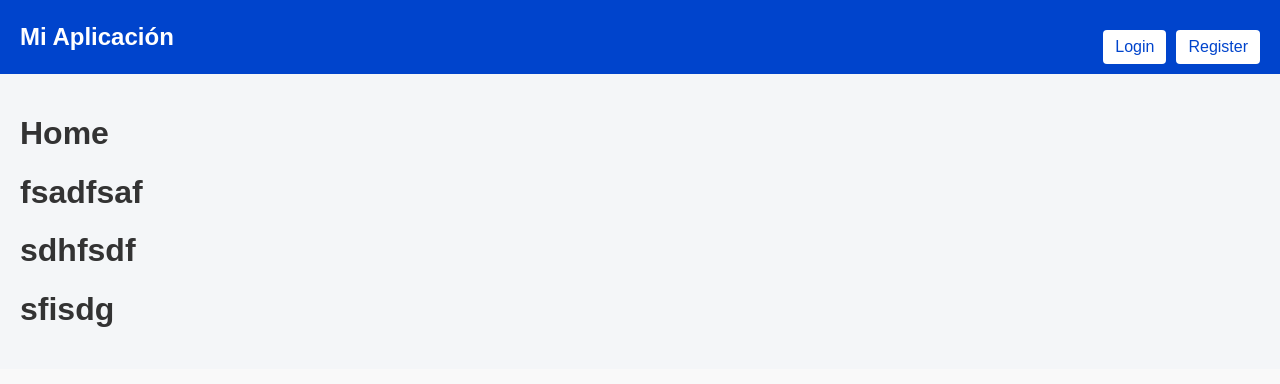
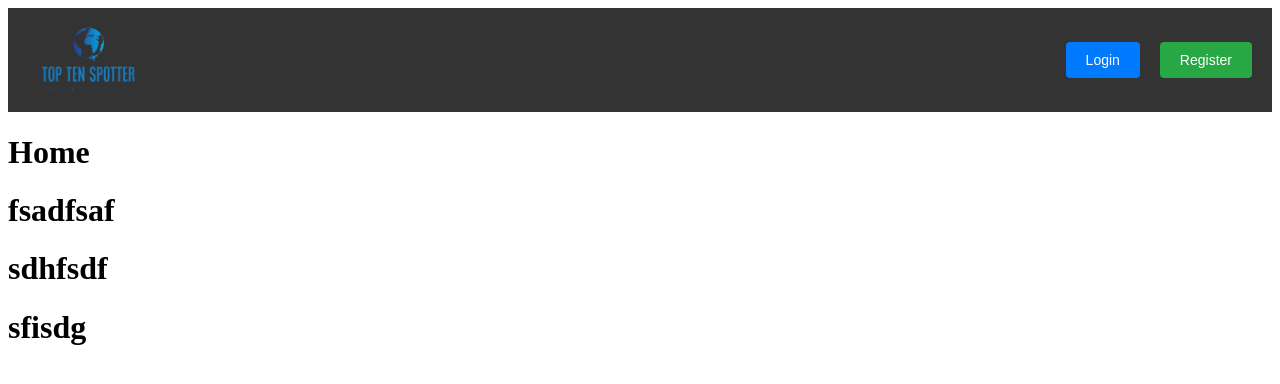
Before and after one commit to harshvir098/ProyectoFinalGithub, a React (Vite) app in the folder ParteReact/: page / in a window 1280 px wide. Shown: the top 384 px of the page. Built offline with nearby package versions, Linux system fonts and the light colour scheme.

Commit message:
logo añadido

```diff
--- a/ParteReact/src/Layout/Layout.css
+++ b/ParteReact/src/Layout/Layout.css
@@ -1,83 +1,68 @@
-/* General reset */
-body {
-  margin: 0;
-  font-family: Arial, sans-serif;
-  background-color: #f9f9f9;
-  color: #333;
-}
-
-.layout-container {
-  display: flex;
-  flex-direction: column;
-  height: 100vh;
-}
-
-/* Navbar styles */
+/* General Navbar styles */
 .navbar-container {
-  background-color: #0044cc;
-  color: white;
-  box-shadow: 0 4px 6px rgba(0, 0, 0, 0.1);
+  background-color: #333;
+  /* Fondo oscuro para la barra de navegación */
+  padding: 10px 20px;
 }
 
 .navbar {
   display: flex;
   justify-content: space-between;
   align-items: center;
-  padding: 10px 20px;
 }
 
-.brand h1 {
-  margin: 0;
-  font-size: 1.5rem;
+.navbar-left .logo {
+  width: 120px;
+  /* Ajusta el tamaño de tu logo */
 }
 
-.button-group {
+.navbar-right {
   display: flex;
-  align-items: center;
+  gap: 20px;
+  /* Espacio entre los botones */
 }
 
 .navbar-button {
-  background-color: white;
-  color: #0044cc;
+  padding: 10px 20px;
+  border-radius: 4px;
   border: none;
-  padding: 8px 12px;
-  margin-left: 10px;
-  border-radius: 4px;
   cursor: pointer;
-  font-size: 1rem;
-  transition: background-color 0.3s ease, color 0.3s ease;
+  font-size: 14px;
+  color: #ffffff;
+  transition: background-color 0.3s;
 }
 
-.navbar-button:hover {
-  background-color: #003399;
-  color: white;
+/* Botón de Login */
+.navbar-button.login {
+  background-color: #007bff;
+  /* Azul */
 }
 
-.profile {
-  display: flex;
-  align-items: center;
+.navbar-button.login:hover {
+  background-color: #0056b3;
+  /* Azul más oscuro */
 }
 
-.profile-image {
-  width: 40px;
-  height: 40px;
-  border-radius: 50%;
-  margin-right: 10px;
-  border: 2px solid white;
-  cursor: pointer;
-  transition: transform 0.3s ease;
+/* Botón de Register */
+.navbar-button.register {
+  background-color: #28a745;
+  /* Verde */
 }
 
-.profile-image:hover {
-  transform: scale(1.1);
+.navbar-button.register:hover {
+  background-color: #218838;
+  /* Verde más oscuro */
 }
 
-/* Main content styles */
-main.main-content {
-  flex: 1;
-  padding: 20px;
-  overflow-y: auto;
-  background-color: #f4f6f8;
+/* Botón de Logout */
+.navbar-button.logout {
+  background-color: #dc3545;
+  /* Rojo */
+}
+
+.navbar-button.logout:hover {
+  background-color: #c82333;
+  /* Rojo más oscuro */
 }
 
 /* Popup styles */
@@ -91,97 +76,70 @@ main.main-content {
   display: flex;
   justify-content: center;
   align-items: center;
-  z-index: 1000;
 }
 
 .popup {
-  background-color: white;
+  background-color: #ffffff;
   padding: 20px;
   border-radius: 8px;
-  box-shadow: 0 4px 6px rgba(0, 0, 0, 0.2);
-  width: 90%;
+  box-shadow: 0 4px 8px rgba(0, 0, 0, 0.1);
+  width: 100%;
   max-width: 400px;
 }
 
-.popup h2 {
-  margin: 0 0 20px;
-  font-size: 1.5rem;
-  text-align: center;
+h2 {
+  margin-top: 0;
+  margin-bottom: 15px;
 }
 
 .input-field {
-  width: calc(100% - 20px);
-  padding: 10px;
-  margin: 10px 0;
-  border: 1px solid #ccc;
+  display: block;
+  width: 100%;
+  padding: 8px;
+  margin-bottom: 10px;
+  border: 1px solid #ced4da;
   border-radius: 4px;
-  font-size: 1rem;
+  font-size: 14px;
 }
 
-.button-group {
-  display: flex;
-  justify-content: space-between;
-  margin-top: 20px;
+.input-field:focus {
+  border-color: #343a40;
+  outline: none;
+}
+
+.error-message {
+  color: #dc3545;
+  /* Rojo para errores */
+  font-size: 14px;
+  margin-bottom: 10px;
+}
+
+.close-button,
+.submit-button {
+  padding: 10px 20px;
+  border-radius: 4px;
+  border: none;
+  cursor: pointer;
+  font-size: 14px;
+  transition: background-color 0.3s;
 }
 
 .close-button {
-  background-color: #f44336;
-  color: white;
-  border: none;
-  padding: 8px 12px;
-  border-radius: 4px;
-  cursor: pointer;
-  font-size: 1rem;
-  transition: background-color 0.3s ease;
+  background-color: #6c757d;
+  /* Gris */
+  color: #ffffff;
 }
 
 .close-button:hover {
-  background-color: #d32f2f;
+  background-color: #5a6268;
 }
 
 .submit-button {
-  background-color: #0044cc;
-  color: white;
-  border: none;
-  padding: 8px 12px;
-  border-radius: 4px;
-  cursor: pointer;
-  font-size: 1rem;
-  transition: background-color 0.3s ease;
+  background-color: #007bff;
+  /* Azul */
+  color: #ffffff;
 }
 
 .submit-button:hover {
-  background-color: #003399;
+  background-color: #0056b3;
 }
-
-/* Error message styles */
-.error-message {
-  color: #f44336;
-  font-size: 0.9rem;
-  margin-top: 10px;
-  text-align: center;
-}
-
-/* Estilos para el enlace de texto */
-.navbar .brand a {
-  text-decoration: none;
-  /* Eliminar el subrayado */
-  color: white;
-  /* Texto blanco */
-  font-family: 'Arial', sans-serif;
-  /* Fuente limpia y moderna */
-  font-size: 1.8rem;
-  /* Tamaño de fuente mayor */
-  font-weight: 600;
-  /* Peso de la fuente */
-  transition: color 0.3s, transform 0.3s ease;
-  /* Transiciones suaves */
-}
-
-/* Efecto hover */
-.navbar .brand a:hover {
-  color: #007bff;
-  /* Cambia el color a azul al pasar el ratón */
-  transform: scale(1.05);
-  /* Aumentar ligeramente el tamaño al pasar el ratón */
-}
--- a/ParteReact/src/Layout/Layout.jsx
+++ b/ParteReact/src/Layout/Layout.jsx
@@ -8,6 +8,7 @@ import perfil from "../assets/perfil.png";
 import { useNavigate } from "react-router-dom";
 import { useUserContext } from "../providers/UserProvider";
 import { Link } from "react-router-dom";
+import logo from "../assets/logo.png"; // Asegúrate de importar tu logo
 
 const Layout = () => {
   const [showPopup, setShowPopup] = useState(false);
@@ -98,22 +99,23 @@ const Layout = () => {
       {/* Navbar */}
       <nav className="navbar-container">
         <div className="navbar">
-          <div className="brand">
-            <Link to="/" className="brand">
-              <h1>Mi Aplicación</h1>
-            </Link>
+          <div className="navbar-left">
+            <a href="/">
+              <img src={logo} alt="Logo" className="logo" />
+            </a>
           </div>
-          <div className="button-group">
+          <div className="navbar-center"></div>
+          <div className="navbar-right">
             {!isLoggedIn ? (
               <>
                 <button
-                  className="navbar-button"
+                  className="navbar-button login"
                   onClick={() => handleButtonClick("login")}
                 >
                   Login
                 </button>
                 <button
-                  className="navbar-button"
+                  className="navbar-button register"
                   onClick={() => handleButtonClick("register")}
                 >
                   Register
@@ -124,7 +126,7 @@ const Layout = () => {
                 <a href="/perfil">
                   <img src={perfil} alt="Perfil" className="profile-image" />
                 </a>
-                <button className="navbar-button" onClick={handleLogout}>
+                <button className="navbar-button logout" onClick={handleLogout}>
                   Logout
                 </button>
               </div>
--- a/ParteReact/src/app/Router.jsx
+++ b/ParteReact/src/app/Router.jsx
@@ -3,6 +3,7 @@ import Home from "../pages/Home";
 import Perfil from "../pages/Perfil";
 import Layout from "../Layout/Layout";
 import PrivateRoute from "../components/PrivateRoute";
+import ErrorPage from "../pages/ErrorPage";
 
 const Router = () => {
   return (
@@ -18,6 +19,7 @@ const Router = () => {
               </PrivateRoute>
             }
           />
+          <Route path="/error" element={<ErrorPage />} /> {/* Ruta de error */}
         </Route>
       </Routes>
     </BrowserRouter>
--- a/ParteReact/src/components/PrivateRoute.jsx
+++ b/ParteReact/src/components/PrivateRoute.jsx
@@ -5,8 +5,7 @@ const PrivateRoute = ({ children }) => {
   const isLoggedIn = localStorage.getItem("isLoggedIn") === "true"; // Verifica si el usuario está logueado
 
   if (!isLoggedIn) {
-    alert("Por favor, inicie sesión para acceder a esta ruta.");
-    return <Navigate to="/" />;
+    return <Navigate to="/error" />; // Si no está logueado, redirige a la página de error
   }
 
   return children; // Si está logueado, renderiza la ruta protegida
--- /dev/null
+++ b/ParteReact/src/pages/ErrorPage.css
@@ -0,0 +1,40 @@
+/* Estilo general para la página de error */
+.error-container {
+  display: flex;
+  flex-direction: column;
+  align-items: center;
+  justify-content: center;
+  height: 80vh;
+  background-color: #f8f9fa;
+  text-align: center;
+}
+
+.error-container h1 {
+  font-size: 72px;
+  font-weight: bold;
+  color: #dc3545;
+  /* Rojo para el error */
+  margin-bottom: 20px;
+}
+
+.error-container p {
+  font-size: 20px;
+  color: #495057;
+  margin-bottom: 30px;
+}
+
+.error-container a {
+  padding: 10px 20px;
+  font-size: 18px;
+  color: white;
+  background-color: #007bff;
+  /* Azul para el botón */
+  border-radius: 5px;
+  text-decoration: none;
+  transition: background-color 0.3s ease;
+}
+
+.error-container a:hover {
+  background-color: #0056b3;
+  /* Azul más oscuro al hacer hover */
+}
--- /dev/null
+++ b/ParteReact/src/pages/ErrorPage.jsx
@@ -0,0 +1,12 @@
+import "./ErrorPage.css"; // Asegúrate de importar el archivo CSS
+
+const ErrorPage = () => {
+  return (
+    <div className="error-container">
+      <h1>Error 404</h1>
+      <p>Lo siento, no tienes acceso a esta página.</p>
+    </div>
+  );
+};
+
+export default ErrorPage;
```
Also changed, not shown: ParteReact/src/assets/logo.png (added).
